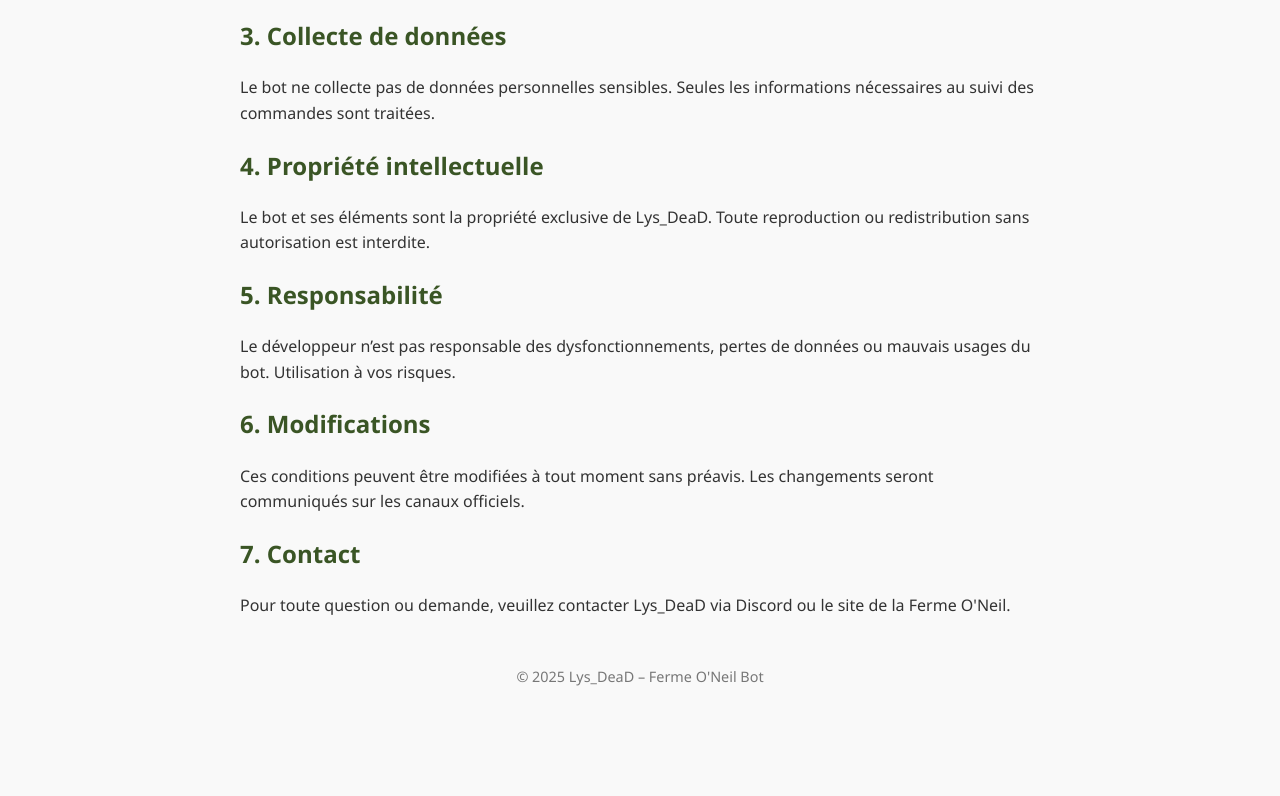
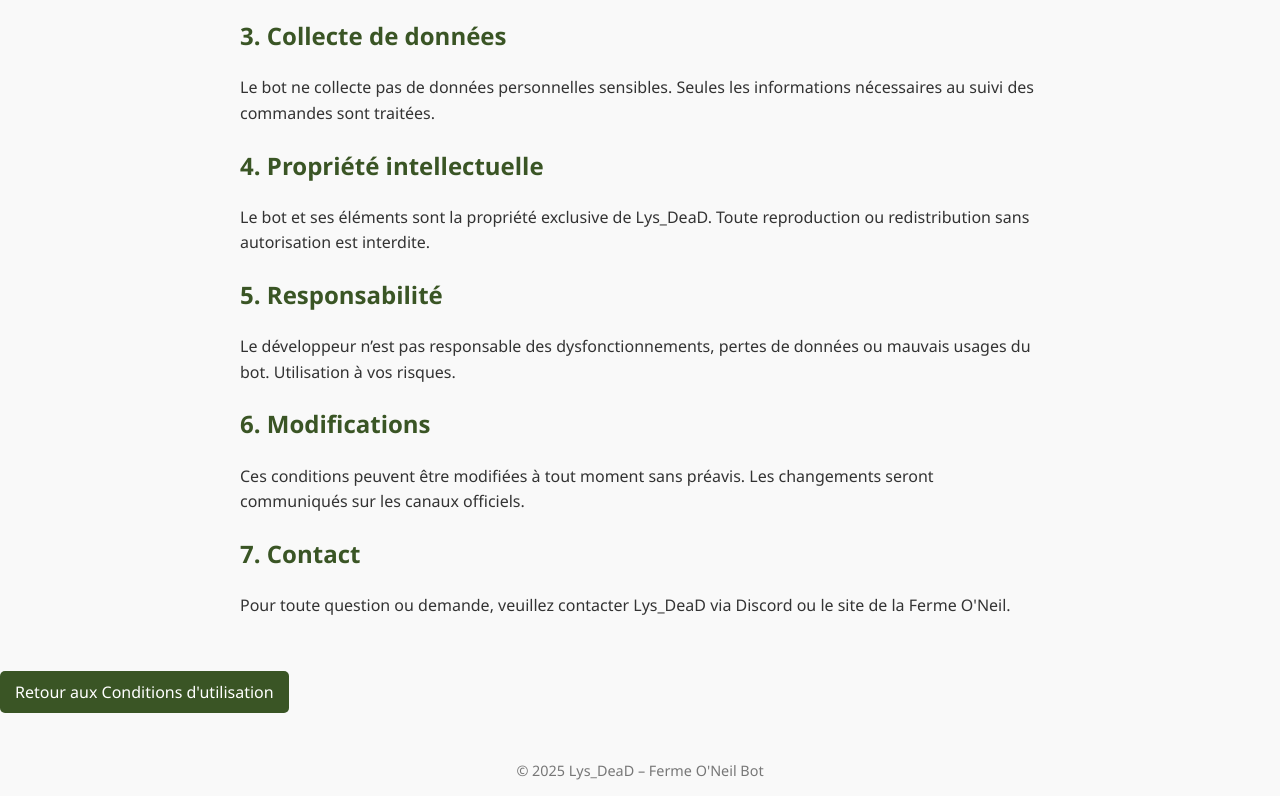
Before and after one commit to LysDeaD/Ferme-O-Neil-Bot, a website: page public/terms.html in a window 1280 px wide. Shown: the part 507-1303 px from the top of the page. Before the commit the page ends 1209 px from the top, so only its background shows below. Drawn offline with Linux system fonts and the light colour scheme.

Commit message:
Modification CSS/HTML

```diff
--- a/public/terms.html
+++ b/public/terms.html
@@ -26,6 +26,19 @@
     }
     h1, h2 {
       color: #3a5525;
+    }
+    a {
+      color: #3a5525;
+      text-decoration: none;
+    }
+    a.button {
+      display: inline-block;
+      padding: 10px 15px;
+      background-color: #3a5525;
+      color: white;
+      border-radius: 5px;
+      margin-top: 20px;
+      text-decoration: none;
     }
     footer {
       text-align: center;
@@ -66,6 +79,8 @@
     <p>Pour toute question ou demande, veuillez contacter Lys_DeaD via Discord ou le site de la Ferme O'Neil.</p>
   </main>
 
+  <a href="terms.html" class="button">Retour aux Conditions d'utilisation</a>
+
   <footer>
     &copy; 2025 Lys_DeaD – Ferme O'Neil Bot
   </footer>
```
Also changed, not shown: public/privacy.html (+1 -1 lines).
